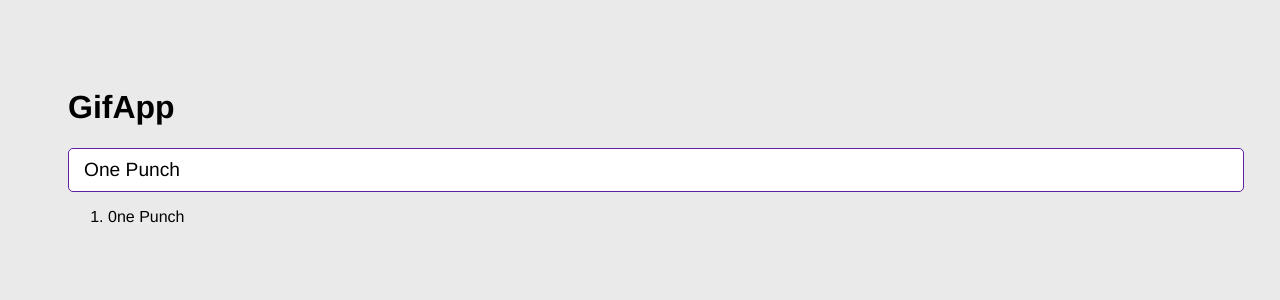
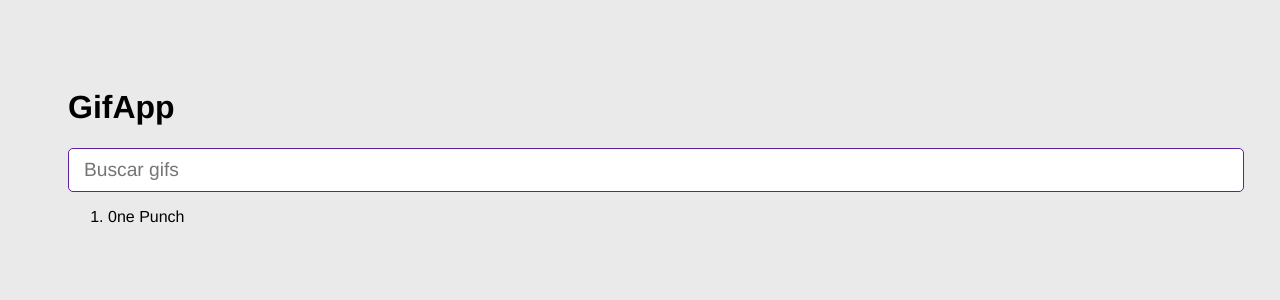
Before and after one commit to ssalgadoi/react-Gif, a React (Vite) app: page / in a window 1280 px wide. Shown: the top 300 px of the page. Built offline with nearby package versions, Linux system fonts and the light colour scheme.

Commit message:
Creamos comunicación entre componentes

```diff
--- a/src/componets/AddCategory.jsx
+++ b/src/componets/AddCategory.jsx
@@ -2,7 +2,7 @@ import { useState } from "react"
 
 export const AddCategory = ( { setCategories } ) => {
 
-  const [ inputValue, setInputValue ] =  useState("One Punch");
+  const [ inputValue, setInputValue ] =  useState("");
 
   const onInputChange = ( { target } ) => {
     setInputValue( target.value )
```
